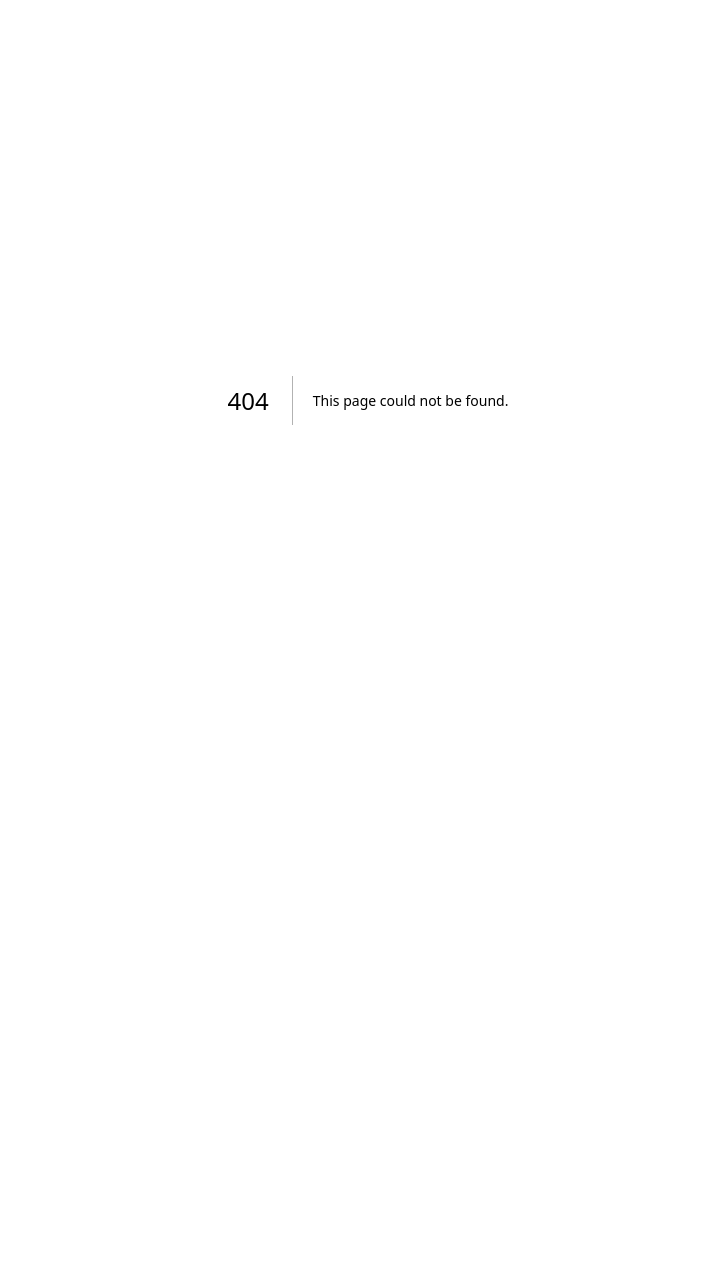
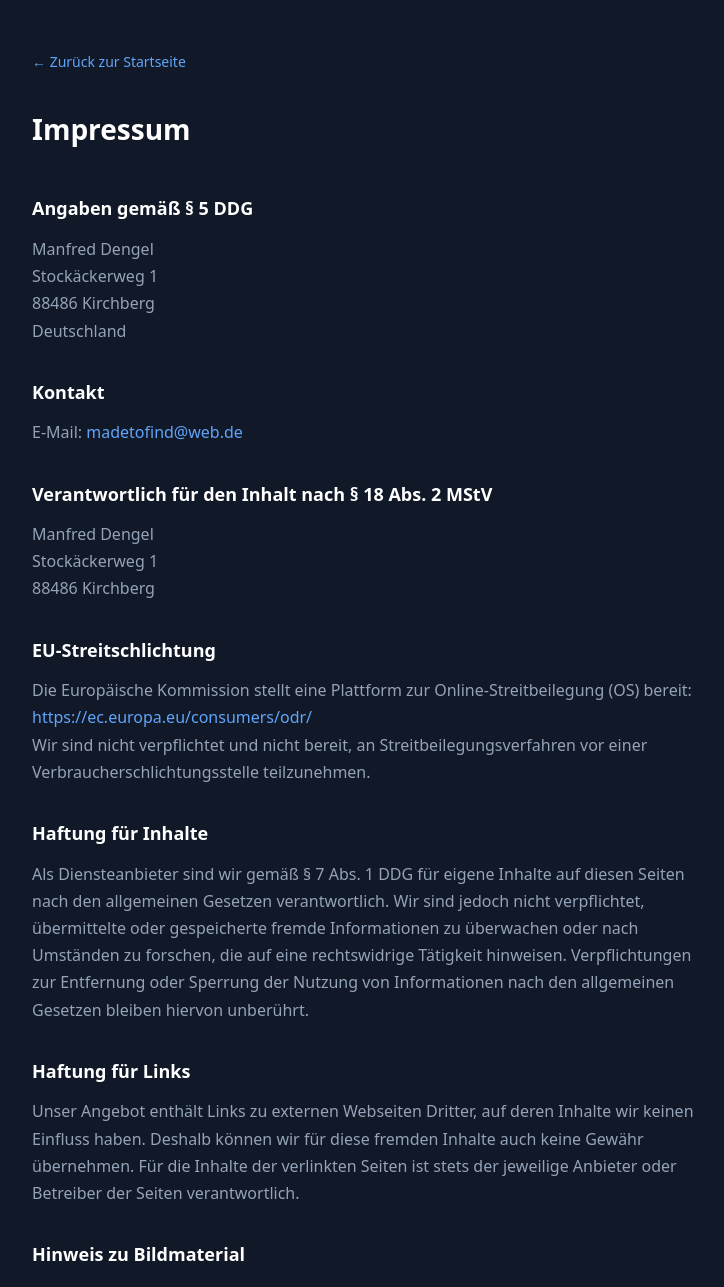
Before and after one commit to mojomanne-hub/made-to-find-landing, a Next.js app: page /impressum in a window 1280 px wide. Before the commit this address had no page. Shown: the top 1287 px of the page, without its empty margins (272-996 px from the left). Before the commit the page ends 800 px from the top, so only its background shows below. Built offline with nearby package versions, Linux system fonts and the light colour scheme.

Commit message:
Hero-Bild ersetzt, Fach/Ebene-Visual, KI-Bildhinweis, Impressum

```diff
--- /dev/null
+++ b/app/impressum/page.tsx
@@ -0,0 +1,117 @@
+import type { Metadata } from "next";
+
+export const metadata: Metadata = {
+  title: "Impressum · MaDe to find",
+};
+
+export default function ImpressumPage() {
+  return (
+    <div style={{ backgroundColor: "#111827", minHeight: "100vh" }}>
+      <div style={{
+        maxWidth: "720px", margin: "0 auto", padding: "48px 24px",
+        fontFamily: "system-ui, sans-serif", color: "#e2e8f0", lineHeight: "1.7"
+      }}>
+        <a href="/" style={{ color: "#60a5fa", textDecoration: "none", fontSize: "14px", display: "inline-block", marginBottom: "32px" }}>
+          ← Zurück zur Startseite
+        </a>
+
+        <h1 style={{ fontSize: "28px", fontWeight: "bold", marginBottom: "40px", color: "#fff" }}>
+          Impressum
+        </h1>
+
+        <section style={{ marginBottom: "32px" }}>
+          <h2 style={{ fontSize: "18px", fontWeight: "600", color: "#fff", marginBottom: "12px" }}>
+            Angaben gemäß § 5 DDG
+          </h2>
+          <p style={{ color: "#94a3b8" }}>
+            Manfred Dengel<br />
+            Stockäckerweg 1<br />
+            88486 Kirchberg<br />
+            Deutschland
+          </p>
+        </section>
+
+        <section style={{ marginBottom: "32px" }}>
+          <h2 style={{ fontSize: "18px", fontWeight: "600", color: "#fff", marginBottom: "12px" }}>
+            Kontakt
+          </h2>
+          <p style={{ color: "#94a3b8" }}>
+            E-Mail: <a href="mailto:madetofind@web.de" style={{ color: "#60a5fa" }}>madetofind@web.de</a>
+          </p>
+        </section>
+
+        <section style={{ marginBottom: "32px" }}>
+          <h2 style={{ fontSize: "18px", fontWeight: "600", color: "#fff", marginBottom: "12px" }}>
+            Verantwortlich für den Inhalt nach § 18 Abs. 2 MStV
+          </h2>
+          <p style={{ color: "#94a3b8" }}>
+            Manfred Dengel<br />
+            Stockäckerweg 1<br />
+            88486 Kirchberg
+          </p>
+        </section>
+
+        <section style={{ marginBottom: "32px" }}>
+          <h2 style={{ fontSize: "18px", fontWeight: "600", color: "#fff", marginBottom: "12px" }}>
+            EU-Streitschlichtung
+          </h2>
+          <p style={{ color: "#94a3b8" }}>
+            Die Europäische Kommission stellt eine Plattform zur Online-Streitbeilegung (OS) bereit:{" "}
+            <a href="https://ec.europa.eu/consumers/odr/" target="_blank" rel="noopener noreferrer" style={{ color: "#60a5fa" }}>
+              https://ec.europa.eu/consumers/odr/
+            </a>
+            <br />
+            Wir sind nicht verpflichtet und nicht bereit, an Streitbeilegungsverfahren vor einer
+            Verbraucherschlichtungsstelle teilzunehmen.
+          </p>
+        </section>
+
+        <section style={{ marginBottom: "32px" }}>
+          <h2 style={{ fontSize: "18px", fontWeight: "600", color: "#fff", marginBottom: "12px" }}>
+            Haftung für Inhalte
+          </h2>
+          <p style={{ color: "#94a3b8" }}>
+            Als Diensteanbieter sind wir gemäß § 7 Abs. 1 DDG für eigene Inhalte auf diesen Seiten
+            nach den allgemeinen Gesetzen verantwortlich. Wir sind jedoch nicht verpflichtet, übermittelte
+            oder gespeicherte fremde Informationen zu überwachen oder nach Umständen zu forschen, die auf
+            eine rechtswidrige Tätigkeit hinweisen. Verpflichtungen zur Entfernung oder Sperrung der Nutzung
+            von Informationen nach den allgemeinen Gesetzen bleiben hiervon unberührt.
+          </p>
+        </section>
+
+        <section style={{ marginBottom: "32px" }}>
+          <h2 style={{ fontSize: "18px", fontWeight: "600", color: "#fff", marginBottom: "12px" }}>
+            Haftung für Links
+          </h2>
+          <p style={{ color: "#94a3b8" }}>
+            Unser Angebot enthält Links zu externen Webseiten Dritter, auf deren Inhalte wir keinen Einfluss
+            haben. Deshalb können wir für diese fremden Inhalte auch keine Gewähr übernehmen. Für die Inhalte
+            der verlinkten Seiten ist stets der jeweilige Anbieter oder Betreiber der Seiten verantwortlich.
+          </p>
+        </section>
+
+        <section style={{ marginBottom: "32px" }}>
+          <h2 style={{ fontSize: "18px", fontWeight: "600", color: "#fff", marginBottom: "12px" }}>
+            Hinweis zu Bildmaterial
+          </h2>
+          <p style={{ color: "#94a3b8" }}>
+            Einzelne Symbol- und Promotionsbilder auf dieser Seite wurden mithilfe künstlicher
+            Intelligenz erstellt.
+          </p>
+        </section>
+
+        <section style={{ marginBottom: "32px" }}>
+          <h2 style={{ fontSize: "18px", fontWeight: "600", color: "#fff", marginBottom: "12px" }}>
+            Urheberrecht
+          </h2>
+          <p style={{ color: "#94a3b8" }}>
+            Die durch die Seitenbetreiber erstellten Inhalte und Werke auf diesen Seiten unterliegen dem
+            deutschen Urheberrecht. Die Vervielfältigung, Bearbeitung, Verbreitung und jede Art der
+            Verwertung außerhalb der Grenzen des Urheberrechtes bedürfen der schriftlichen Zustimmung
+            des jeweiligen Autors bzw. Erstellers.
+          </p>
+        </section>
+      </div>
+    </div>
+  );
+}
--- a/app/page.tsx
+++ b/app/page.tsx
@@ -1,5 +1,6 @@
 "use client";
 
+import { useState } from "react";
 import { motion } from "framer-motion";
 import { AppScreen } from "../components/app-screen";
 import { ArrowRight, Check, ChevronRight, Folder, MapPin, Search } from "../components/icons";
@@ -7,6 +8,8 @@ import { ArrowRight, Check, ChevronRight, Folder, MapPin, Search } from "../comp
 const fade = { initial: { opacity: 0, y: 24 }, whileInView: { opacity: 1, y: 0 }, viewport: { once: true, amount: .2 }, transition: { duration: .6 } };
 
 const APP_URL = "https://made-to-find.vercel.app";
+const PLAY_STORE_URL = "https://play.google.com/store/apps/details?id=de.madetofind.app";
+const CONTACT_EMAIL = "madetofind@web.de";
 
 function Logo() { return <a href="#top" className="logo"><span className="logo-mark"><Search size={17} /></span><span>made<span>to</span>find</span></a>; }
 
@@ -18,34 +21,40 @@ function SectionTitle({ eyebrow, title, copy }: { eyebrow: string; title: React.
   return <motion.div {...fade} className="section-title"><p className="eyebrow">{eyebrow}</p><h2>{title}</h2>{copy && <p className="section-copy">{copy}</p>}</motion.div>;
 }
 
+function ContactLink() {
+  const [open, setOpen] = useState(false);
+  const [copied, setCopied] = useState(false);
+
+  const copyEmail = async () => {
+    try {
+      await navigator.clipboard.writeText(CONTACT_EMAIL);
+      setCopied(true);
+      setTimeout(() => setCopied(false), 2000);
+    } catch {}
+  };
+
+  return (
+    <div className="contact-wrap">
+      <a href="#" onClick={(e) => { e.preventDefault(); setOpen(!open); }}>Kontakt</a>
+      {open && (
+        <div className="contact-pop">
+          <span>{CONTACT_EMAIL}</span>
+          <button type="button" onClick={copyEmail}>{copied ? "Kopiert ✓" : "Adresse kopieren"}</button>
+          <a href={`mailto:${CONTACT_EMAIL}`}>Im Mail-Programm öffnen</a>
+        </div>
+      )}
+    </div>
+  );
+}
+
 function PlayStoreBadge() {
   return (
-    <a
-      href={PLAY_STORE_URL}
-      target="_blank"
-      rel="noopener noreferrer"
-      style={{
-        display: "inline-flex",
-        alignItems: "center",
-        gap: "10px",
-        backgroundColor: "#000",
-        color: "#fff",
-        padding: "10px 20px",
-        borderRadius: "12px",
-        textDecoration: "none",
-        border: "1px solid #333",
-      }}
-    >
-      <svg width="20" height="22" viewBox="0 0 20 22" fill="none">
-        <path d="M1 1.5L11 11L1 20.5" stroke="white" strokeWidth="2" strokeLinecap="round"/>
-        <path d="M1 1.5L19 11L1 20.5" stroke="white" strokeWidth="2" strokeLinecap="round" strokeOpacity="0.4"/>
-        <path d="M1 20.5L11 11L19 11" stroke="white" strokeWidth="2" strokeLinecap="round" strokeOpacity="0.7"/>
-        <path d="M1 1.5L11 11L19 11" stroke="white" strokeWidth="2" strokeLinecap="round" strokeOpacity="0.7"/>
-      </svg>
-      <div style={{ lineHeight: 1.2 }}>
-        <div style={{ fontSize: "10px", opacity: 0.7 }}>Jetzt bei</div>
-        <div style={{ fontSize: "15px", fontWeight: 600 }}>Google Play</div>
-      </div>
+    <a href={PLAY_STORE_URL} target="_blank" rel="noopener noreferrer" style={{ display: "inline-flex" }}>
+      <img
+        src="https://play.google.com/intl/en_us/badges/static/images/badges/de_badge_web_generic.png"
+        alt="Jetzt bei Google Play"
+        style={{ height: "54px", width: "auto" }}
+      />
     </a>
   );
 }
@@ -56,7 +65,10 @@ export default function Home() {
       <Logo />
       <div className="nav-links">
         <a href="#funktion">So funktioniert&apos;s</a>
-        <Button>Kostenlos starten</Button>
+        <div className="cta-stack">
+          <Button>Kostenlos in der Web-Version starten</Button>
+          <small className="cta-hint">(für iOS-Nutzer)</small>
+        </div>
       </div>
     </nav>
 
@@ -66,18 +78,19 @@ export default function Home() {
         <h1>Nie wieder<br /><em>suchen.</em></h1>
         <p>Made to Find merkt sich, wo deine Dinge liegen. Von Werkzeug über Dokumente bis zur Weihnachtsdeko — finde alles in Sekunden wieder.</p>
         <div className="hero-buttons">
-          <Button>Kostenlos starten</Button>
-          <Button secondary>So funktioniert&apos;s <ChevronRight size={17} /></Button>
+          <div className="cta-stack">
+            <Button>Kostenlos in der Web-Version starten</Button>
+            <small className="cta-hint">(für iOS-Nutzer)</small>
+          </div>
+          <Button secondary href="#funktion">So funktioniert&apos;s <ChevronRight size={17} /></Button>
         </div>
         <div style={{ marginTop: "16px" }}>
           <PlayStoreBadge />
         </div>
         <div className="trust"><span className="avatars"><i>J</i><i>M</i><i>L</i></span><span>Für alle, die lieber finden als suchen.</span></div>
       </motion.div>
-      <motion.div className="phone-stage" initial={{ opacity: 0, x: 40, rotate: 3 }} animate={{ opacity: 1, x: 0, rotate: 0 }} transition={{ duration: .85, delay: .12 }}>
-        <motion.div className="float-card card-key" animate={{ y: [0, -9, 0] }} transition={{ duration: 4, repeat: Infinity }}><span className="item-icon key">⌁</span><div><b>Autoschlüssel</b><small>Flur · Kommode</small></div><Check size={16} /></motion.div>
-        <motion.div className="float-card card-tool" animate={{ y: [0, 10, 0] }} transition={{ duration: 4.5, repeat: Infinity }}><span className="item-icon tool">⌑</span><div><b>Akkuschrauber</b><small>Garage · Regal 2</small></div><Check size={16} /></motion.div>
-        <div className="phone"><div className="speaker" /><AppScreen /><div className="home-bar" /></div>
+      <motion.div className="phone-stage" initial={{ opacity: 0, x: 40 }} animate={{ opacity: 1, x: 0 }} transition={{ duration: .85, delay: .12 }}>
+        <img src="/screenshots/hero-promo.png" alt="Made to Find App - Gegenstände sofort wiederfinden" className="hero-shot" />
       </motion.div>
     </div></section>
 
@@ -86,6 +99,12 @@ export default function Home() {
     <section className="section problem"><div className="problem-card"><div className="scribble">?</div><p className="eyebrow">Kommt dir das bekannt vor?</p><h2>„Wo ist eigentlich<br />der Akkuschrauber?"</h2><div className="question-list"><span>In welchem Karton ist die Weihnachtsdeko?</span><span>Wer hat den Ersatzschlüssel?</span><span>Wo liegen die Batterien?</span></div></div><motion.div {...fade} className="problem-copy"><p className="eyebrow">Suchen kostet Zeit</p><h2>Du besitzt Hunderte von Dingen.<br /><em>Du solltest nicht überlegen müssen, wo sie liegen.</em></h2><p>Jeder sucht. Niemand kann sich alles merken. Made to Find übernimmt das für dich — damit du schnell wieder bei dem bist, was wirklich zählt.</p><a className="text-link" href="#funktion">So einfach funktioniert&apos;s <ArrowRight size={16} /></a></motion.div></section>
 
     <section id="funktion" className="section how"><SectionTitle eyebrow="In drei einfachen Schritten" title={<>Alles im Blick.<br /><em>Ganz ohne Nachdenken.</em></>} copy="Lege Orte an, speichere deine Gegenstände und finde sie genau dann, wenn du sie brauchst." /><div className="steps">
+      <motion.div {...fade} className="step"><span className="step-number">01</span><span className="step-icon"><MapPin size={19} /></span><h3>Ablageort anlegen</h3><p>Erstelle Orte wie Zuhause, Garage oder Keller — bei Bedarf sogar mit Fächern und Ebenen, z. B. für Regale.</p><div className="mini-screen"><AppScreen variant="locations" /></div></motion.div>
+      <motion.div {...fade} transition={{ duration: .5, delay: .1 }} className="step"><span className="step-number">02</span><span className="step-icon"><Folder size={19} /></span><h3>Gegenstände speichern</h3><p>Lege fest, was wo liegt — mit Foto, Beschreibung und genauem Ablageort bis ins Fach.</p><div className="mini-screen"><AppScreen variant="items" /></div></motion.div>
+      <motion.div {...fade} transition={{ duration: .5, delay: .2 }} className="step"><span className="step-number">03</span><span className="step-icon"><Search size={19} /></span><h3>Sofort wiederfinden</h3><p>Suche nach dem Gegenstand und sieh sofort, wo genau er liegt.</p><div className="mini-screen"><AppScreen variant="search" /></div></motion.div>
+    </div></section>
+
+    <section className="section features"><div className="features-copy"><p className="eyebrow">Neu: Noch mehr Struktur</p><h2>Bis ins letzte Fach<br /><em>organisiert.</em></h2><p>Unterteile einen Ablageort in Fächer oder Ebenen — perfekt für Regale, Schränke oder Kisten mit mehreren Ebenen. So findest du nicht nur den richtigen Ort, sondern direkt das richtige Fach.</p></div><motion.div {...fade} className="features-visual"><img src="/screenshots/fach-ebene-promo.png" alt="Ablageort mit Fächern und Ebenen in Made to Find anlegen" className="feature-shot" /><small className="ai-note">Symbolbild, mit KI erstellt</small></motion.div></section>
 
     <section className="section collaborate"><motion.div {...fade} className="collab-visual"><div className="shared-cards"><div className="shared-card"><div className="shared-head"><span className="house">⌂</span><div><b>Unser Zuhause</b><small>12 Ablageorte · 84 Gegenstände</small></div></div><div className="shared-list"><span><i className="avatar one">J</i> Jana hat <b>3 Gegenstände</b> ergänzt</span><span><i className="avatar two">M</i> Max hat <b>Garage</b> aktualisiert</span></div></div><div className="shared-card club-card"><div className="shared-head"><span className="house">⚽</span><div><b>Mein Verein</b><small>8 Mitglieder · 46 Gegenstände</small></div></div><div className="shared-list"><span><i className="avatar three">T</i> Tim hat <b>Trikots</b> ergänzt</span><span><i className="avatar four">S</i> Sarah hat <b>Materialraum</b> aktualisiert</span></div></div></div></motion.div><div className="collab-copy"><p className="eyebrow">Gemeinsam organisiert</p><h2>Ordnung funktioniert<br /><em>zusammen besser.</em></h2><p>Teile Ablageorte und Gegenstände mit deiner Familie, deinem Partner, deinem Team oder deinem Verein. So weiß jeder sofort, wo etwas liegt — ganz ohne Nachfragen.</p><ul><li><Check size={16} /> Gemeinsam auf dem neuesten Stand</li><li><Check size={16} /> Einfach teilen und verwalten</li><li><Check size={16} /> Weniger Fragen, weniger Suchen</li></ul></div></section>
 
@@ -109,8 +128,8 @@ export default function Home() {
       <span>© {new Date().getFullYear()} Made to Find</span>
       <div>
         <a href="https://made-to-find.vercel.app/privacy">Datenschutz</a>
-        <a href="#">Impressum</a>
-        <a href="mailto:madetofind@web.de">Kontakt</a>
+        <a href="/impressum">Impressum</a>
+        <ContactLink />
       </div>
     </footer>
   </main>;
```
Also changed, not shown: app/globals.css, public/screenshots/fach-ebene-promo.png (added), public/screenshots/hero-promo.png (added).
